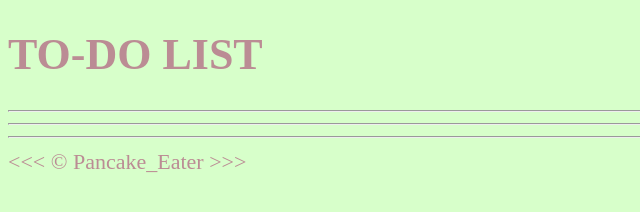
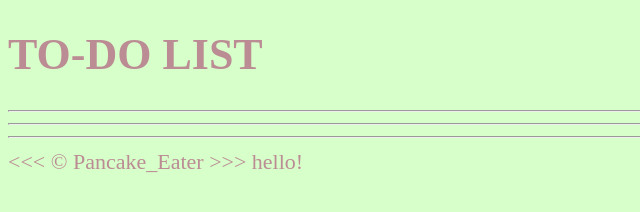
Before and after one commit to ValentinesNonbvore/Re-enter, a plain HTML site: page index.html in a window 1280 px wide. Shown: the full height of the page, 0-640 px from the left. Drawn offline with Linux system fonts and the light colour scheme.

Commit message:
check synchronization

```diff
--- a/index.html
+++ b/index.html
@@ -27,5 +27,7 @@
 
                     &lt;&lt;&lt; &copy; Pancake_Eater &gt;&gt;&gt;
 
+                    hello!
+
           </body>
 </html>
```
